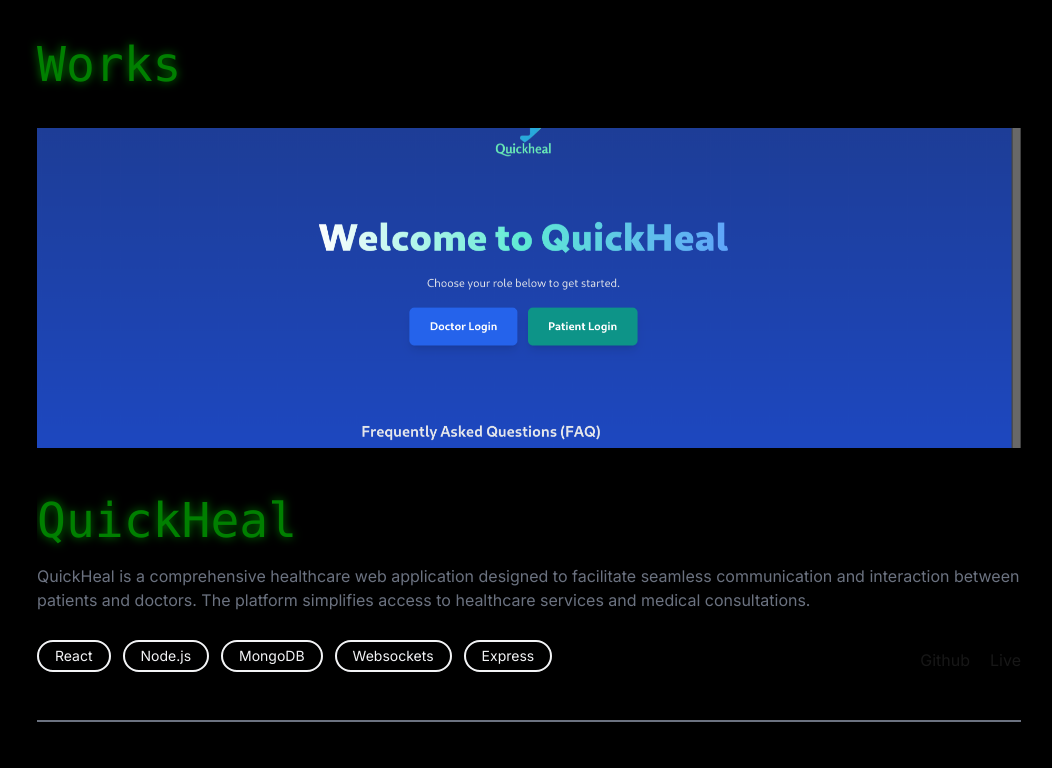
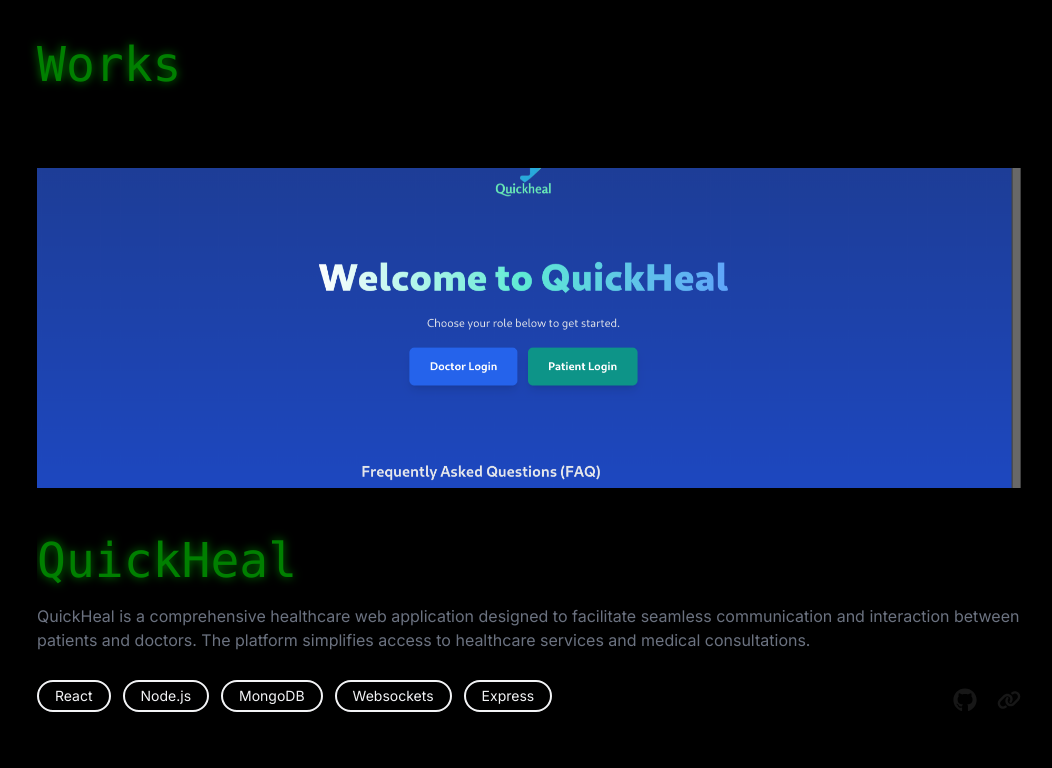
Before and after one commit to joefelx/joefelx.github.io, a Next.js app: page / in a window 1280 px wide. Shown: the part 860-1628 px from the top of the page, without its empty margins (111-1163 px from the left). Built offline with nearby package versions, Linux system fonts and the light colour scheme.

Commit message:
changed text to icon

```diff
--- a/app/_components/Project.tsx
+++ b/app/_components/Project.tsx
@@ -1,5 +1,6 @@
 import Image from "next/image";
 import React from "react";
+import { FaGithub, FaLink } from "react-icons/fa6";
 
 // import engineer from "../assets/engineer.jpg";
 
@@ -19,7 +20,7 @@ function Project({
   image: string;
 }) {
   return (
-    <div className="border-b-2 border-gray-500 min-w-64 overflow-hidden ">
+    <div className=" min-w-64 overflow-hidden my-10">
       <div className="flex h-80 justify-center items-center relative object-contain">
         {/* <iframe className="w-full h-full" src={live}></iframe> */}
         <Image
@@ -47,9 +48,13 @@ function Project({
             ))}
           </div>
 
-          <div className="mt-4 flex gap-5 flex-1 justify-end">
-            <a href={github}>Github</a>
-            <a href={live}>Live</a>
+          <div className="mt-4 text-2xl flex gap-5 flex-1 justify-end">
+            <a href={github}>
+              <FaGithub />
+            </a>
+            <a href={live}>
+              <FaLink />
+            </a>
           </div>
         </div>
       </div>
--- a/app/page.tsx
+++ b/app/page.tsx
@@ -2,8 +2,8 @@ import Intro from "./_components/Intro";
 
 export default function Home() {
   return (
-    <div className="w-full h-full flex justify-center bg-black">
-      <div className="flex justify-center h-full w-full max-w-5xl p-5">
+    <div className="w-full h-full flex justify-center bg-black ">
+      <div className="flex justify-center h-full w-full max-w-5xl p-5 ">
         <Intro />
       </div>
     </div>
```
